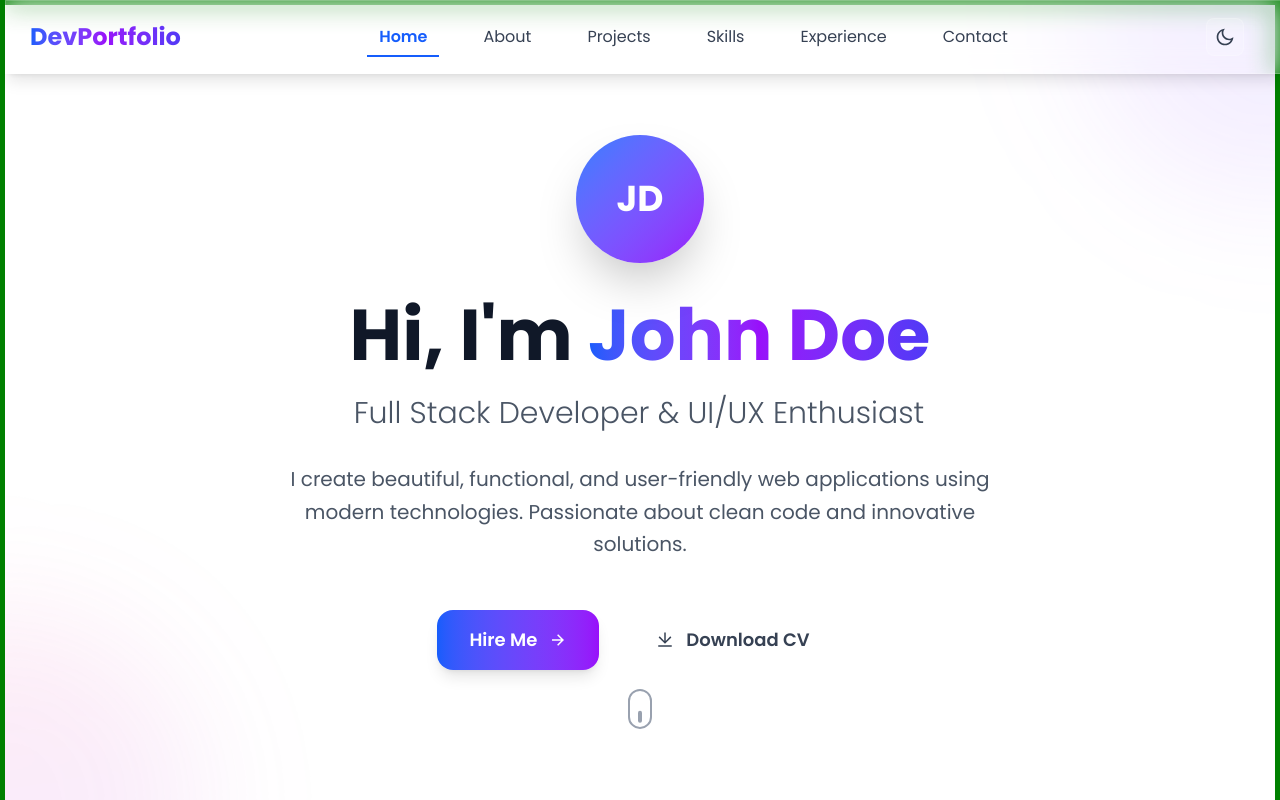
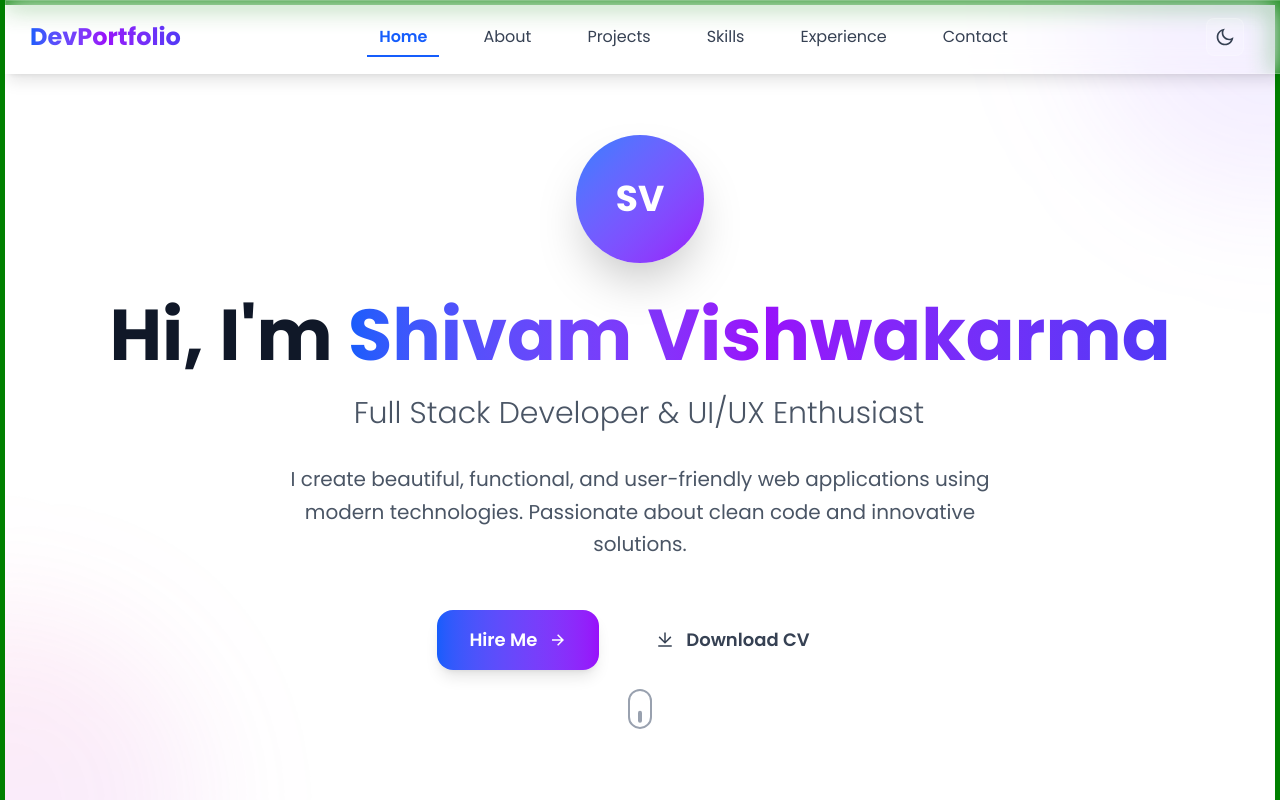
Before and after one commit to ShivamFD/my-dev-portfolio, a React (Vite) app: page / in a window 1280 px wide. Shown: the top 800 px of the page. Built offline with nearby package versions, Linux system fonts and the light colour scheme.

Commit message:
chore : update only name

```diff
--- a/src/pages/Home.jsx
+++ b/src/pages/Home.jsx
@@ -70,7 +70,7 @@ const Home = () => {
               animate="animate"
               className="w-32 h-32 mx-auto bg-gradient-to-br from-blue-500 to-purple-600 rounded-full flex items-center justify-center text-white text-4xl font-bold shadow-2xl"
             >
-              JD
+              SV
             </motion.div>
           </motion.div>
 
@@ -81,7 +81,7 @@ const Home = () => {
           >
             Hi, I'm{' '}
             <span className="gradient-text">
-              John Doe
+              Shivam Vishwakarma
               {/* Shivam Vishwakarma */}
             </span>
           </motion.h1>
```
